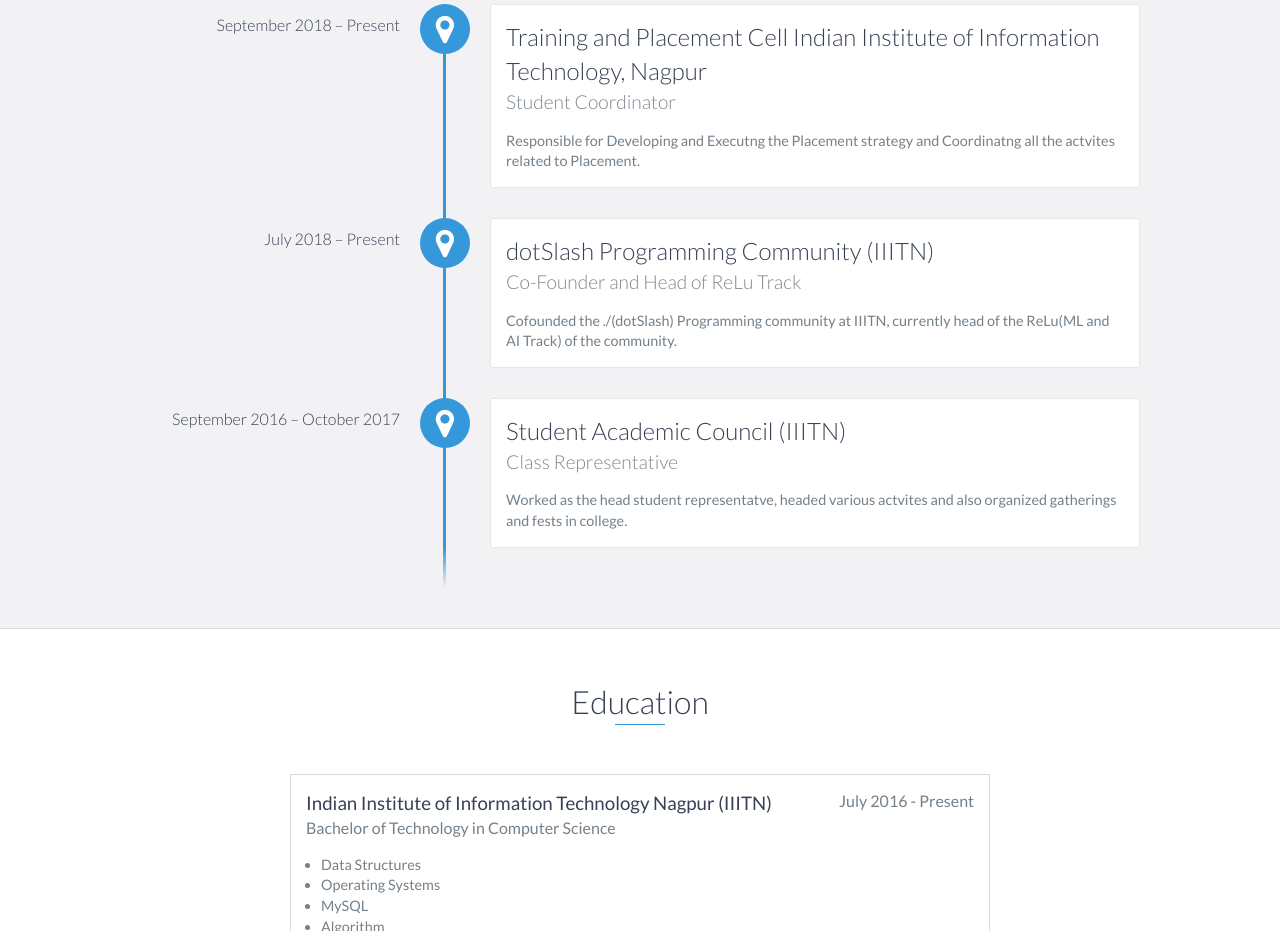
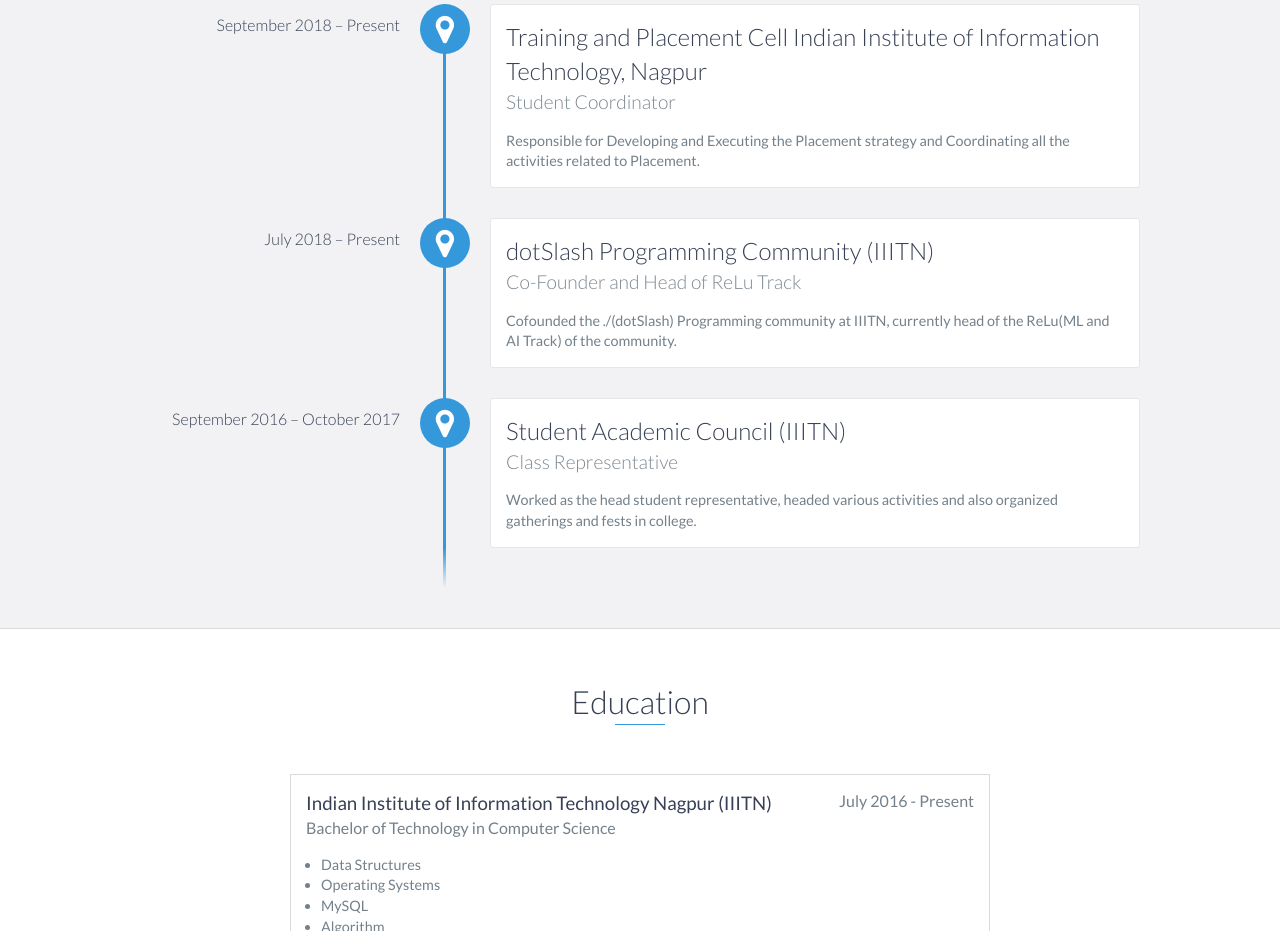
Before and after one commit to mrselukar/mrselukar.github.io, a website: page index.html in a window 1280 px wide. Shown: the part 1240-2171 px from the top of the page. Drawn offline with nearby package versions, Linux system fonts and the light colour scheme.

Commit message:
spell fix

```diff
--- a/index.html
+++ b/index.html
@@ -94,8 +94,7 @@
                 <h3>Training and Placement Cell Indian Institute of Information Technology, Nagpur</h3>
                 <h4>Student Coordinator</h4>
                 <p>
-                  Responsible for Developing and Executng the Placement strategy and
-                  Coordinatng all the actvites related to Placement.
+                  Responsible for Developing and Executing the Placement strategy and Coordinating all the activities related to Placement.
                 </p>
             </div>
 
@@ -111,8 +110,7 @@
                 <h3>Student Academic Council (IIITN)</h3>
                 <h4> Class Representative </h4>
                 <p>
-                  Worked as the head student representatve, headed various actvites
-and also organized gatherings and fests in college.
+                  Worked as the head student representative, headed various activities and also organized gatherings and fests in college.
                 </p>
             </div>
         </div>
```
